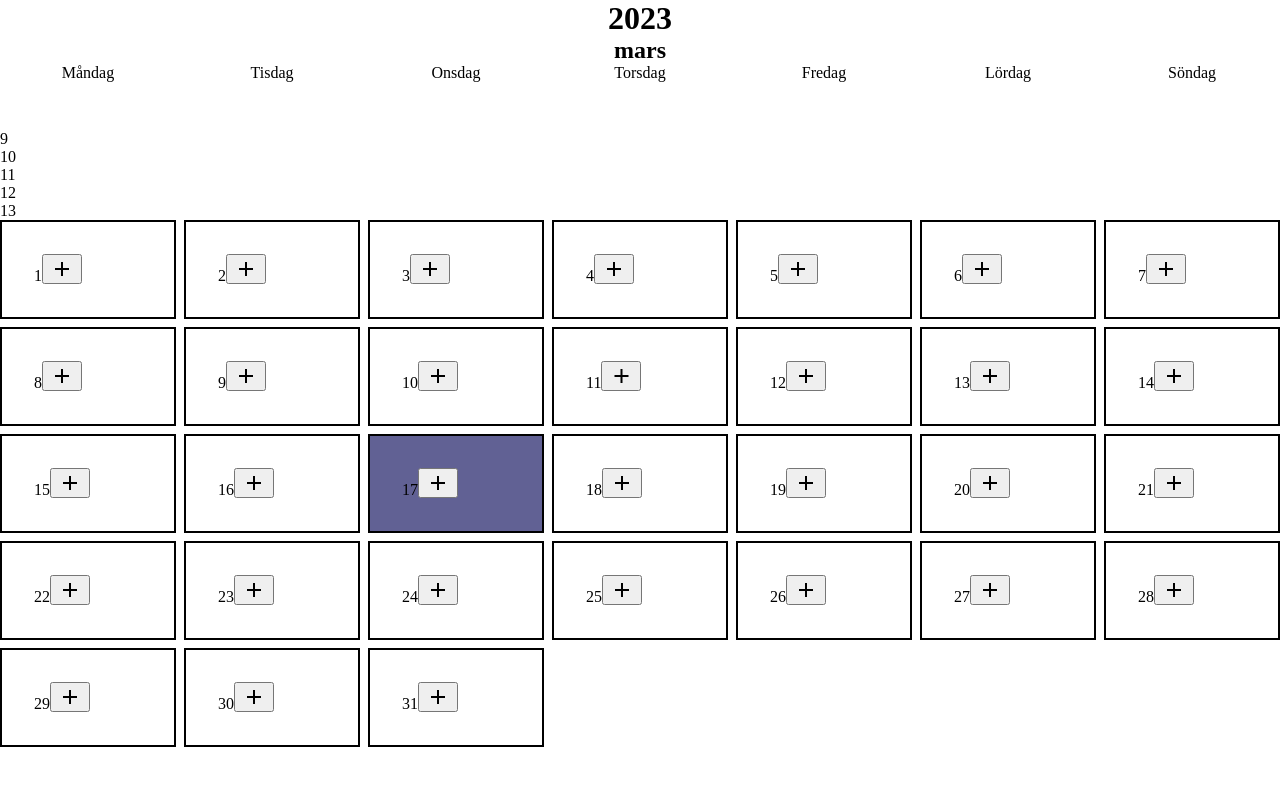
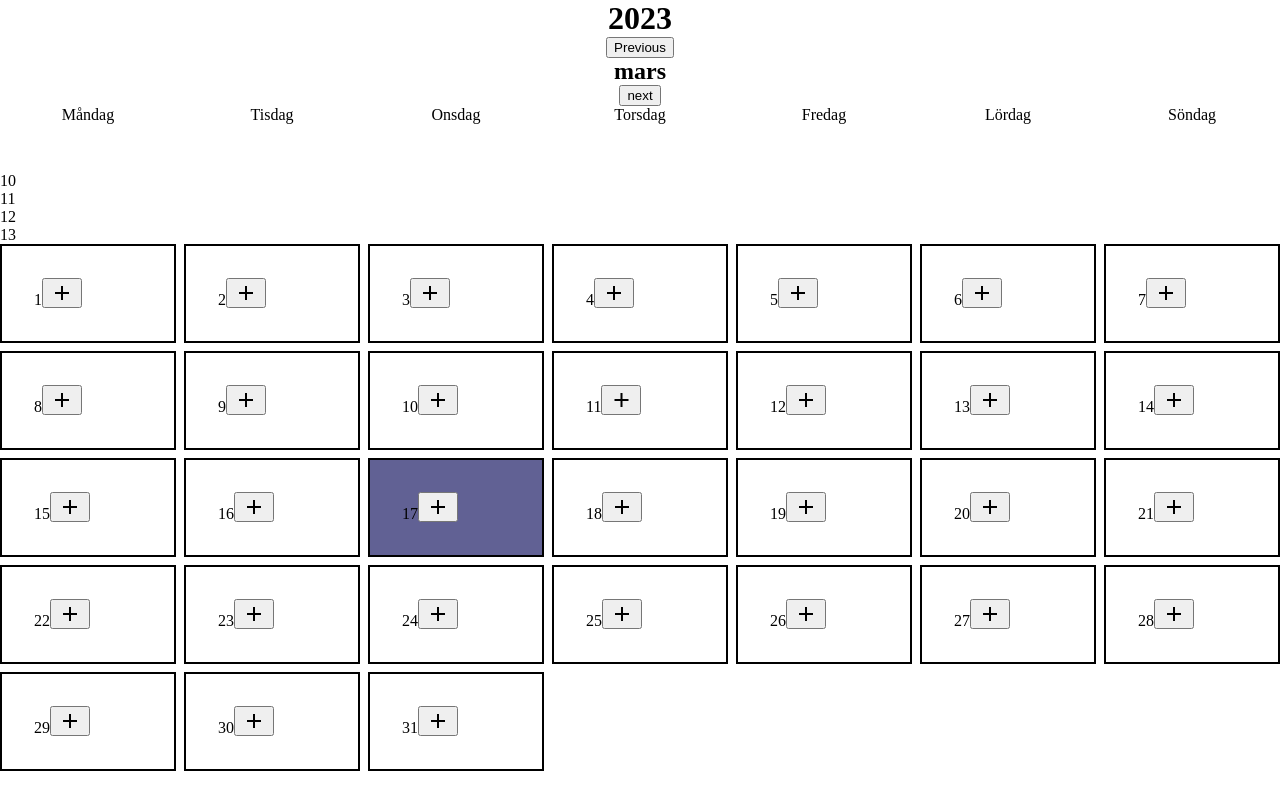
Before and after one commit to Hollgy/Calendar---Magic-Vikings, a website with bundled scripts: page index.html in a window 1280 px wide. Built offline with nearby package versions, Linux system fonts and the light colour scheme.

Commit message:
Nu funkar det att byta mellan vilken månad som syns

```diff
--- a/index.html
+++ b/index.html
@@ -6,7 +6,8 @@
     <meta name="viewport" content="width=device-width, initial-scale=1.0" />
     <title>Magic Vikings Calendar</title>
     <link rel="stylesheet" href="./styles/style.css" />
-    <link rel="stylesheet" href="https://fonts.googleapis.com/css2?family=Material+Symbols+Outlined:opsz,wght,FILL,GRAD@20..48,100..700,0..1,-50..200" />
+    <link rel="stylesheet"
+        href="https://fonts.googleapis.com/css2?family=Material+Symbols+Outlined:opsz,wght,FILL,GRAD@20..48,100..700,0..1,-50..200" />
     <script src="./src/dom.js" type="module"></script>
     <script src="./src/icons.js" type="module"></script>
     <!-- <script src="./src/array.js" type="module"></script> -->
@@ -15,8 +16,13 @@
 <body>
 
     <header>
+
         <h1 class="header__year">År</h1>
-        <h2 class="header__month">Månad</h2>
+        <div>
+            <button id="previous">Previous</button>
+            <h2 class="header__month">Månad</h2>
+            <button id="next">next</button>
+        </div>
 
         <div class="header__weekdays">
 
--- a/src/dom.js
+++ b/src/dom.js
@@ -6,14 +6,16 @@ const calendar = {
     year: document.querySelector('.header__year'),
     month: document.querySelector('.header__month'),
     days: document.querySelector('.calendar__days'),
-    weekNumber: document.querySelector('.calendar__weeks')
+    weekNumber: document.querySelector('.calendar__weeks'),
+    previousBtn: document.querySelector('#previous'),
+    nextBtn: document.querySelector('#next')
 }
 
 const testArray = []
 
 
 // console.log('yolo', moment())
-// let x = moment().format('MMMM Do YYYY')
+// let x = moment().format('Y-M')
 // console.log(x)
 // console.log(moment().startOf('day').fromNow())
 // console.log(moment("2023-02", "YYYY-MM").daysInMonth())
@@ -75,52 +77,67 @@ function writeWeekNumber(year, month) {
 
 // Jämför ett inkommande year- månads-ID med ett års- och månadsobjekt och ta bort hidden på den som matchar.
 
-function toggleMonthVisibility(chosenYear, monthID) {
-    let currentYearObject = testArray.find(element => element.year == chosenYear)
-    let currentMonthObject = currentYearObject.months.find(element => element.id == monthID)
+function toggleMonthVisibility(showYear, showMonthID, hideYear, hideMonthID) {
+    let hideYearObject = testArray.find(element => element.year == hideYear)
+    let hideMonthObject = hideYearObject.months.find(element => element.id == hideMonthID)
+    let showYearObject = testArray.find(element => element.year == showYear)
+    let showMonthObject = showYearObject.months.find(element => element.id == showMonthID)
 
     // lägga till en input som ger ett ID som kan jämföras med ett ID i DOM.
+    function getWeekNumber(year, monthIndex, day) {
+        return moment(`${year}-${monthIndex}-${day}`, dateformat).week()
+    }
 
-    let firstWeekInMonth = moment(`${currentYearObject.year}-${currentMonthObject.index}-1`, dateformat).week()
-    let lastWeekInMonth = moment(`${currentYearObject.year}-${currentMonthObject.index}-${currentMonthObject.days}`, dateformat).week()
-    // console.log(`första veckan i månaden ${currentMonthObject.month} är: ${firstWeekInMonth} och sista veckan är: ${lastWeekInMonth}`);
+    // Hämtar första och sista veckan i månaden som ska visas
+    let firstWeekInShowMonth = getWeekNumber(showYearObject.year, showMonthObject.index, '1')
+    let lastWeekInShowMonth = getWeekNumber(showYearObject.year, showMonthObject.index, showMonthObject.days)
 
-    let targetMonth = document.querySelector(`#${monthID}`)
-    let nextMonth = targetMonth.nextElementSibling
-    let previousMonth = targetMonth.previousElementSibling
-    let targetMonthID = targetMonth.getAttribute('id')
-    let nextMonthID = nextMonth.getAttribute('id')
-    let previousMonthID = previousMonth.getAttribute('id')
-    console.log(previousMonth);
-    console.log(nextMonth);
-    console.log(previousMonthID);
-    console.log(targetMonthID);
-    console.log(nextMonthID);
-    targetMonth.classList.remove('hidden')
-    calendar.year.innerText = currentYearObject.year
-    calendar.month.innerText = currentMonthObject.month
+    // Hämtar första och sista veckan i månaden som ska gömmas
+    let firstWeekInHideMonth = getWeekNumber(hideYearObject.year, hideMonthObject.index, '1')
+    let lastWeekInHideMonth = getWeekNumber(hideYearObject.year, hideMonthObject.index, hideMonthObject.days)
+
+    let monthToShow = document.querySelector(`#${showMonthID}`)
+    let monthToHide = document.querySelector(`#${hideMonthID}`)
+
+    monthToHide.classList.add('hidden')
+    monthToShow.classList.remove('hidden')
+    calendar.year.innerText = showYearObject.year
+    calendar.month.innerText = showMonthObject.month
     let week = null
 
+    // Lägger till eller tar bort .hidden på veckonummer-divarna beroende på månaden som ska synas och vilken som ska gömmas
+    function showHideWeeks(firstWeek, lastWeek, year) {
+        for (let weekNumber = firstWeek; weekNumber <= lastWeek; weekNumber++) {
+            let weekID = `#y${year}-w${weekNumber}`
+            week = document.querySelector(weekID)
+            if (firstWeek === firstWeekInShowMonth && lastWeek === lastWeekInShowMonth) {
+                week.classList.remove('hidden')
+            }
+            else {
+                week.classList.add('hidden')
+            }
+        }
+    }
+    showHideWeeks(firstWeekInShowMonth, lastWeekInShowMonth, showYearObject.year)
+    showHideWeeks(firstWeekInHideMonth, lastWeekInHideMonth, hideYearObject.year)
 
-    for (let weekNumber = firstWeekInMonth; weekNumber <= lastWeekInMonth; weekNumber++) {
-        let weekID = `#y${currentYearObject.year}-w${weekNumber}`
-        week = document.querySelector(`#y${currentYearObject.year}-w${weekNumber}`)
-        week.classList.remove('hidden')
-    }
 }
 
+// Ger ett nytt månadsID beroende på vilken knapp som klickats på
 function changeBetweenMonths(currentMonthID, button) {
     let currentMonth = document.querySelector(`#${currentMonthID}`)
     let nextMonth = currentMonth.nextElementSibling
     let previousMonth = currentMonth.previousElementSibling
+
+    // currentMonth.classList.add('.hidden')
 
     if (button === 'next') {
         currentMonth = nextMonth
     } else if (button === 'previous') {
         currentMonth = previousMonth
     }
-    currentMonth.getAttribute('id')
-    return currentMonth
+    let newMonthID = currentMonth.getAttribute('id')
+    return newMonthID
 }
 
 
@@ -173,8 +190,32 @@ testArray.forEach(yearObject => {
         writeWeekNumber(yearObject.year, month)
     })
 })
-toggleMonthVisibility(2023, `y2023-m3`)
 
+let currentYearStart = moment().format('Y')
+let currentMonthStart = moment().format('M')
+
+// Månaden som är just nu som startsida
+toggleMonthVisibility(currentYearStart, `y${currentYearStart}-m${currentMonthStart}`, '2023', 'y2023-m2')
+
+// Eventlyssnare för bakåt-knapp
+calendar.previousBtn.addEventListener('click', () => {
+    onClick('previous')
+})
+
+// Eventlyssnare för framåt-knapp
+calendar.nextBtn.addEventListener('click', () => {
+    onClick('next')
+})
+
+// Kollar vilken månad som syns just nu, använder changeBetweenMonths för att byta till ny månad och stoppar sen in den nya månaden i funktionen toggleMonthVisibility
+function onClick(button) {
+    let monthVisible = document.querySelector(".month:not(.hidden)")
+    let monthVisibleID = monthVisible.getAttribute('id')
+    let oldYear = monthVisibleID.substring(1, 5)
+    let newMonthID = changeBetweenMonths(monthVisibleID, button)
+    let newYear = newMonthID.substring(1, 5)
+    toggleMonthVisibility(newYear, newMonthID, oldYear, monthVisibleID)
+}
 
 const modal = document.querySelector('.modal')
 const overlay = document.querySelector('.overlay')
```
